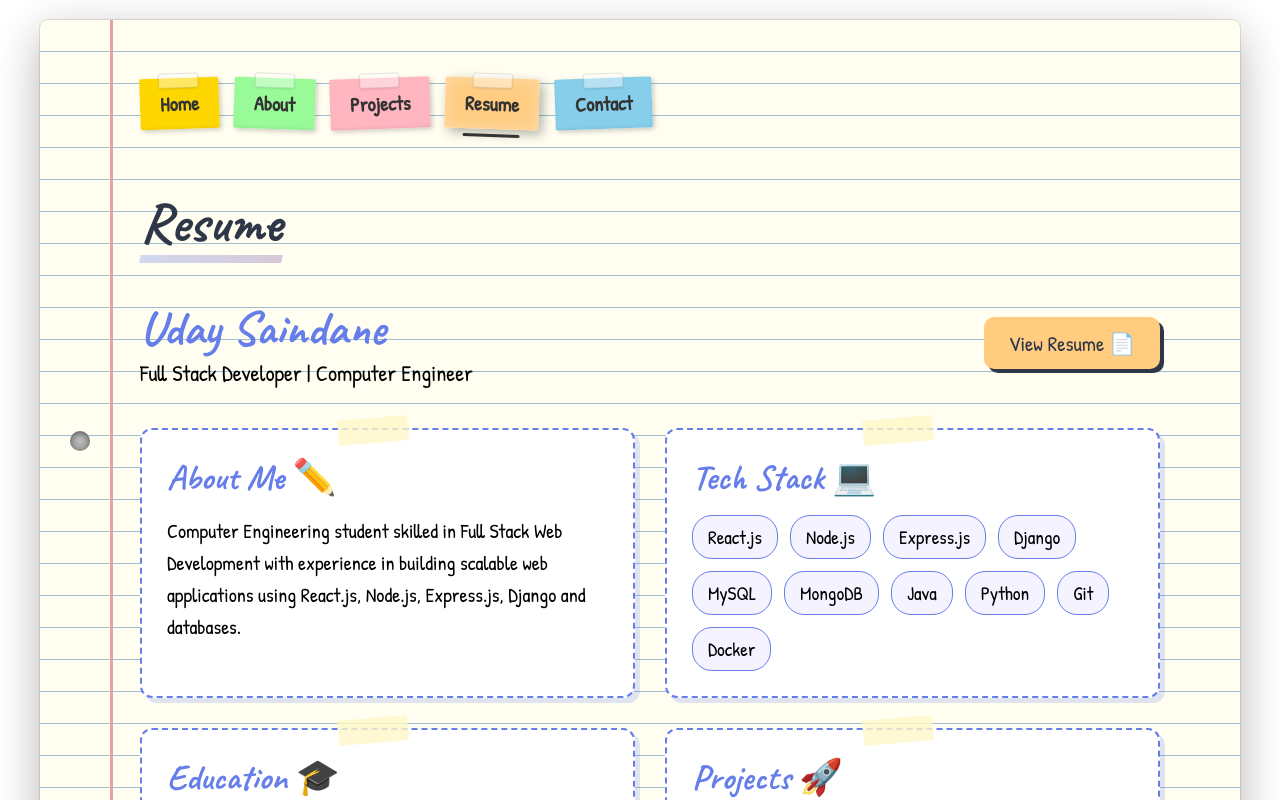
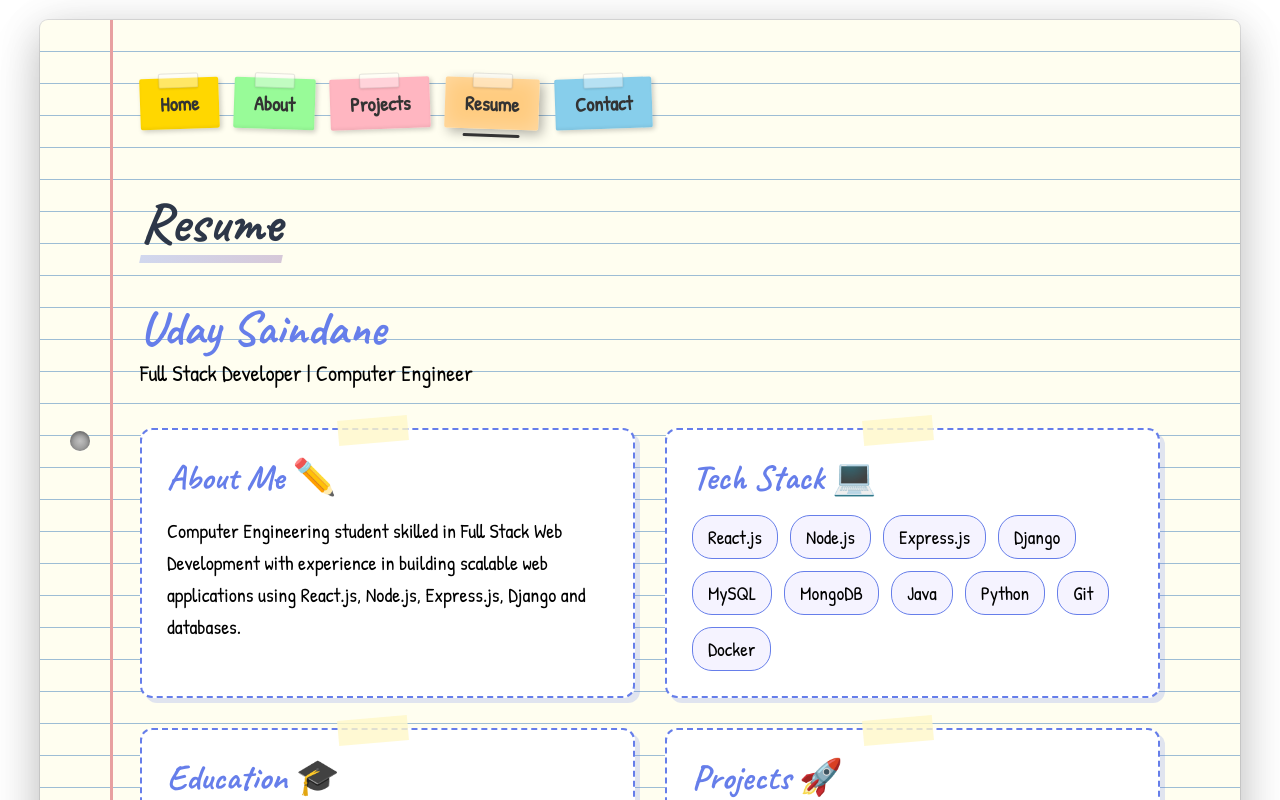
Before and after one commit to UdaySaindane/UdayS_Portfolio, a React (Vite) app: page /resume in a window 1280 px wide. Shown: the top 800 px of the page. Built offline with nearby package versions, Linux system fonts and the light colour scheme.

Commit message:
commented resume button

```diff
--- a/src/pages/Resume.jsx
+++ b/src/pages/Resume.jsx
@@ -55,13 +55,16 @@ Full Stack Developer | Computer Engineer
 </div>
 
 
-<a
+{/* <a
 href="/https://drive.google.com/file/d/1F6r2624898g1Yc4rIWgs6WoO7Qr-jXYo/view?usp=drive_link"
+  target="_blank"
+    rel="noopener noreferrer"
+
 
 className="download-btn"
 >
 View Resume 📄
-</a>
+</a> */}
 
 
 </div>
```
